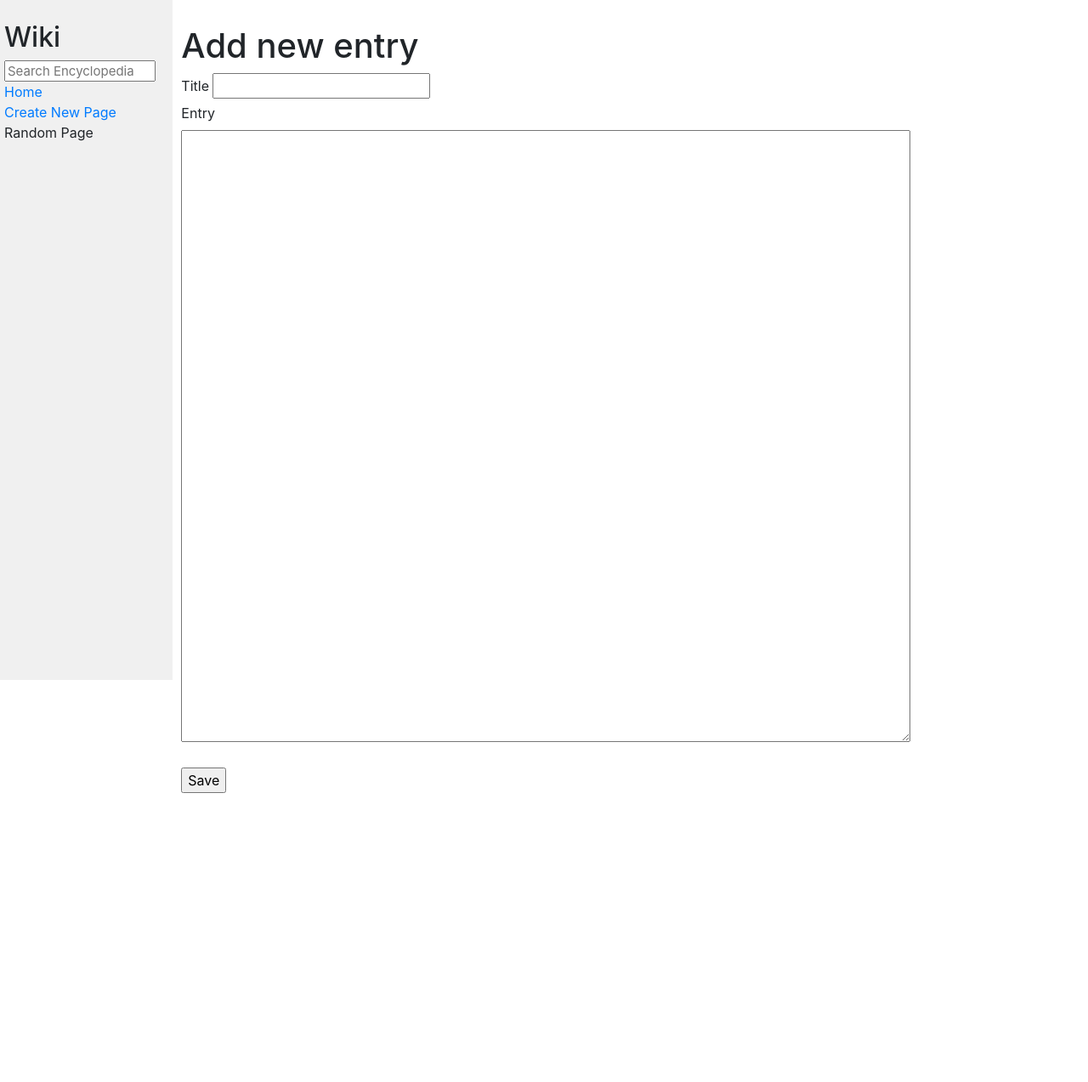
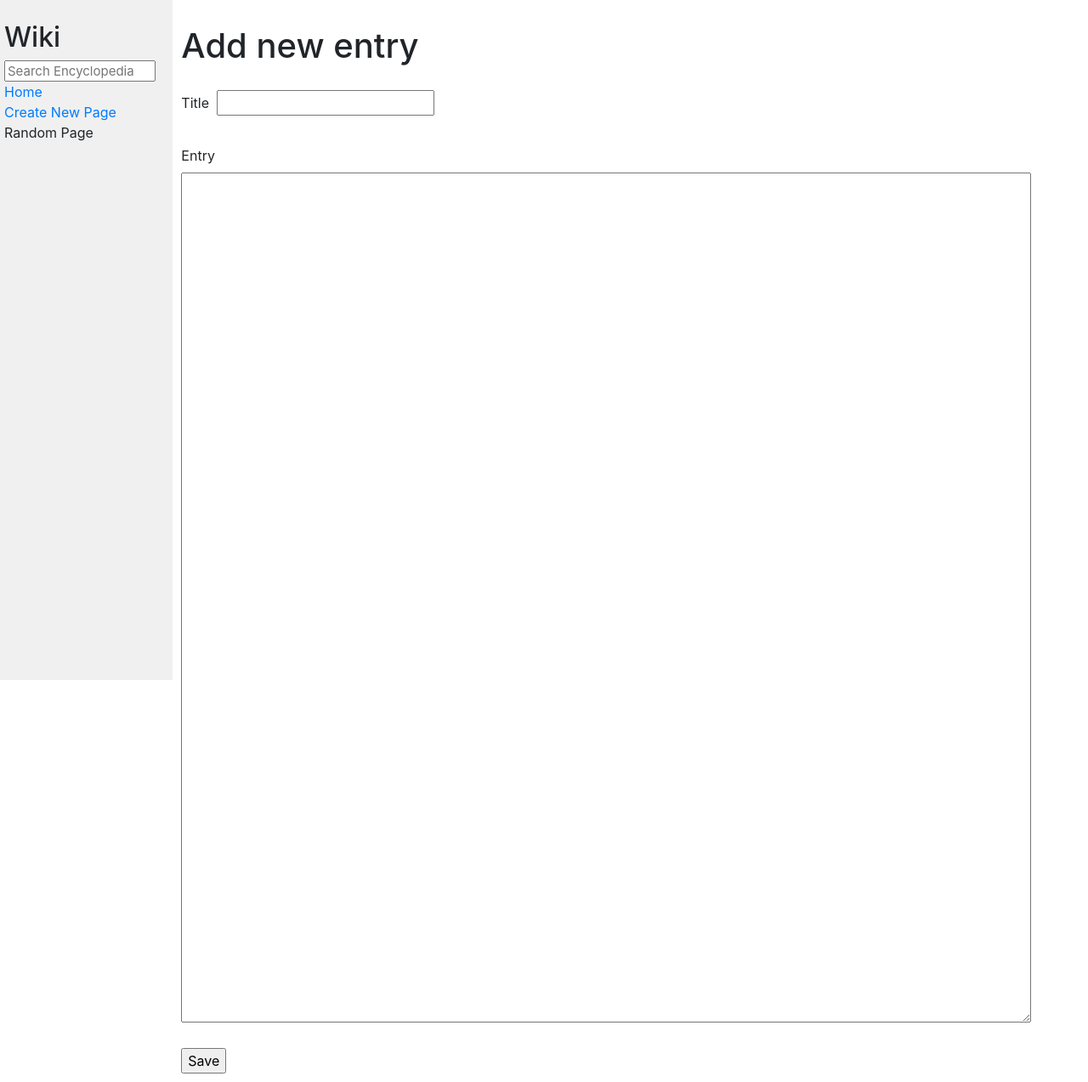
Before and after one commit to Matthew789123/Project-1, a Django app: page /add/ in a window 1280 px wide. Shown: the whole page at 85% size. Before the commit the page ends 933 px from the top, so only its background shows below. Run offline with Django 3.2, Linux system fonts and the light colour scheme; some libraries are stand-ins or nearby versions.

Commit message:
Added style for adding new entry

```diff
--- a/wiki/encyclopedia/static/encyclopedia/styles.css
+++ b/wiki/encyclopedia/static/encyclopedia/styles.css
@@ -36,3 +36,17 @@ textarea {
 .sidebar h2 {
     margin-top: 5px;
 }
+
+#title {
+    margin-top: 20px;
+    margin-left: 5px;
+}
+
+#entry {
+    margin-top: 30px;
+}
+
+#input {
+    width: 1000px;
+    height: 1000px;
+}
```
